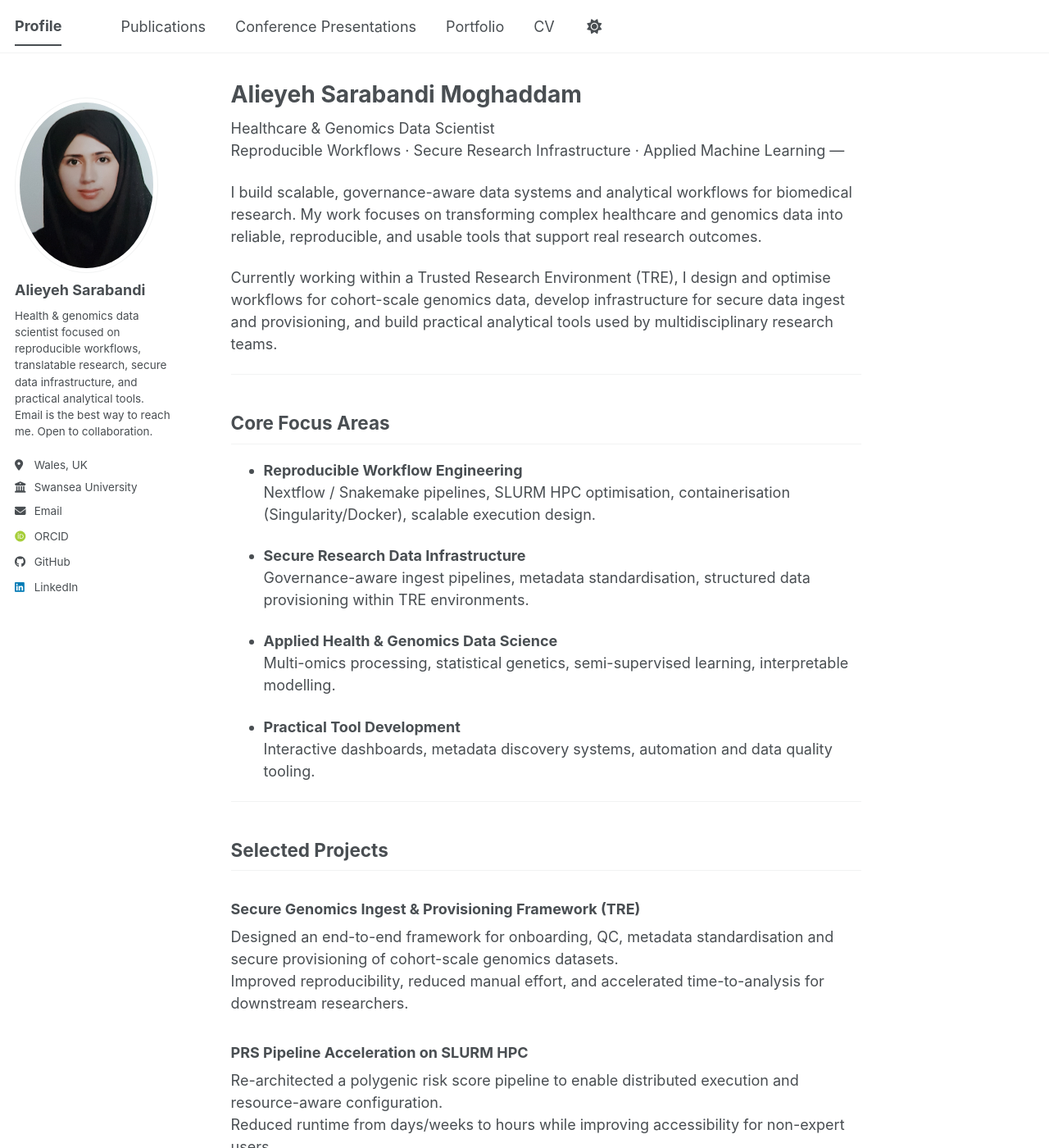
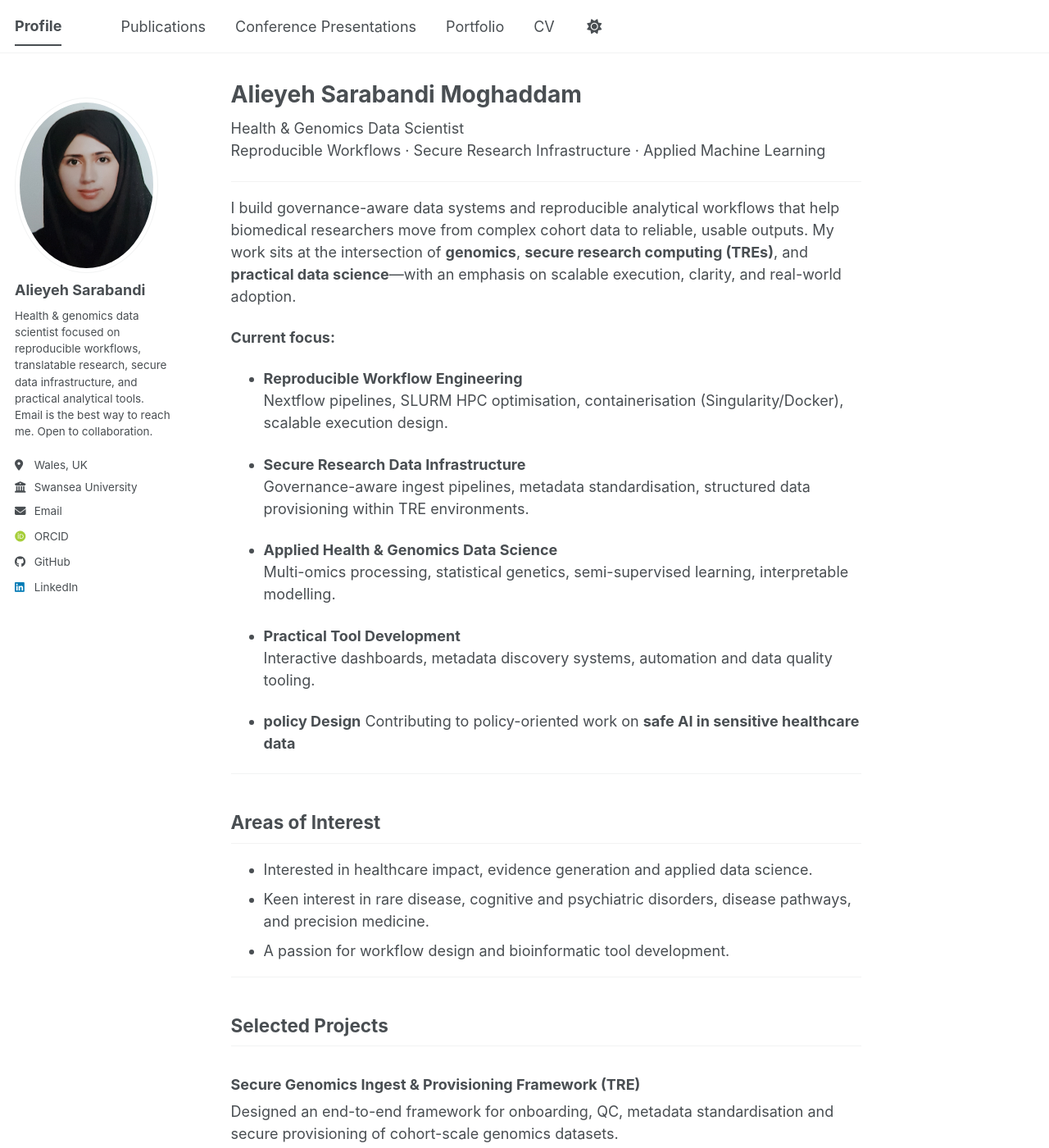
Before and after one commit to Alieyeh/alieyeh.github.io, a Jekyll site: the page built from _pages/about.md, in a window 1280 px wide and 1400 px high. Shown: the whole window at 82% size. Built offline with Jekyll 4.4.1, drawn with Linux system fonts in a browser that asks for light colours; some web fonts are replaced; a script bundle is joined from its source files by our own code; library files that are not in the unit come from our copies; some of the changed text lies outside the part shown.

Commit message:
Update about.md

```diff
--- a/_pages/about.md
+++ b/_pages/about.md
@@ -8,20 +8,16 @@ redirect_from:
 ---
 
 
-Healthcare & Genomics Data Scientist
+Health & Genomics Data Scientist
 Reproducible Workflows · Secure Research Infrastructure · Applied Machine Learning
----
-
-I build scalable, governance-aware data systems and analytical workflows for biomedical research. My work focuses on transforming complex healthcare and genomics data into reliable, reproducible, and usable tools that support real research outcomes.
-
-Currently working within a Trusted Research Environment (TRE), I design and optimise workflows for cohort-scale genomics data, develop infrastructure for secure data ingest and provisioning, and build practical analytical tools used by multidisciplinary research teams.
 
 ---
 
-## Core Focus Areas
+I build governance-aware data systems and reproducible analytical workflows that help biomedical researchers move from complex cohort data to reliable, usable outputs. My work sits at the intersection of **genomics**, **secure research computing (TREs)**, and **practical data science**—with an emphasis on scalable execution, clarity, and real-world adoption.
 
+**Current focus:**
 - **Reproducible Workflow Engineering**
-  Nextflow / Snakemake pipelines, SLURM HPC optimisation, containerisation (Singularity/Docker), scalable execution design.
+  Nextflow pipelines, SLURM HPC optimisation, containerisation (Singularity/Docker), scalable execution design.
 
 - **Secure Research Data Infrastructure**
   Governance-aware ingest pipelines, metadata standardisation, structured data provisioning within TRE environments.
@@ -31,6 +27,19 @@ Currently working within a Trusted Research Environment (TRE), I design and opti
 
 - **Practical Tool Development**
   Interactive dashboards, metadata discovery systems, automation and data quality tooling.
+
+- **policy Design**
+  Contributing to policy-oriented work on **safe AI in sensitive healthcare data**
+
+
+
+---
+
+## Areas of Interest
+
+- Interested in healthcare impact, evidence generation and applied data science.
+- Keen interest in rare disease, cognitive and psychiatric disorders, disease pathways, and precision medicine.
+- A passion for workflow design and bioinformatic tool development.
 
 ---
 
@@ -45,16 +54,13 @@ Re-architected a polygenic risk score pipeline to enable distributed execution a
 Reduced runtime from days/weeks to hours while improving accessibility for non-expert users.
 
 ### NLP-Enabled Metadata Discovery (In Progress)
-Developing a metadata discovery platform using structured curation and text-processing techniques to improve dataset searchability and cross-team reuse.
+Developing a graphic metadata discovery platform using structured curation and text-processing techniques to improve dataset searchability and cross-team reuse. Managing an intern.
 
 ### Semi-Supervised Multi-Omics Disease Subtyping
 Applying semi-supervised learning approaches to identify molecular subgroups in dementia-related multi-omics datasets.
 
----
 
-## Code & Technical Work
 
-A curated selection of GitHub repositories showcasing workflow engineering, health data tooling, and machine learning projects is available on the **Code** page.
 
 ---
 
```
